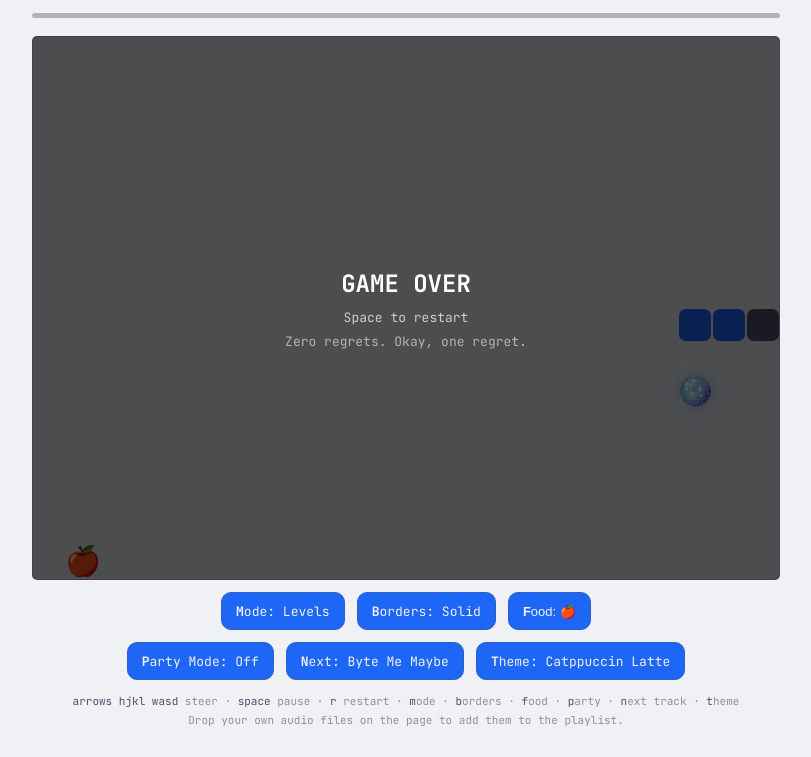
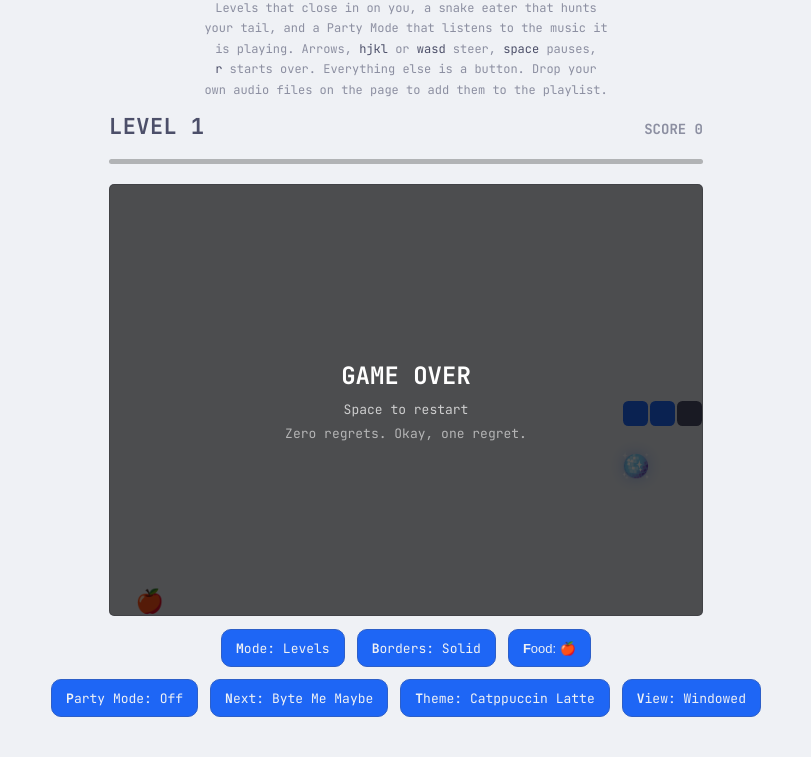
Before and after one commit to jhgundersen/oh-no-more-snake, a website with bundled scripts: page public/index.html in a window 1280 px wide. Shown: the part 63-820 px from the top of the page, without its empty margins (234-1045 px from the left). Built offline with nearby package versions, Linux system fonts and the light colour scheme.

Commit message:
Add a page title and a fullscreen view

```diff
--- a/public/index.html
+++ b/public/index.html
@@ -49,13 +49,13 @@
 		}
 
 		body {
-			min-height: 100svh;
+			height: 100svh;
 			display: flex;
 			flex-direction: column;
 			align-items: center;
 			justify-content: center;
 			gap: 12px;
-			padding: 28px 16px;
+			padding: 20px 16px;
 			background: var(--bg);
 			color: var(--fg);
 			font-family: 'JetBrains Mono', ui-monospace, SFMono-Regular, Menlo, monospace;
@@ -66,21 +66,76 @@
 			-webkit-text-size-adjust: 100%;
 		}
 
-		/* #app spans whatever the viewport allows and is measured to pick the
-		   cell size. Its children are the ones capped to the board's width, so
-		   the measurement never depends on the answer it produces. */
-		#app {
+		h1 {
+			margin: 0;
+			font-size: 22px;
+			font-weight: 700;
+			letter-spacing: 0.06em;
+			text-align: center;
+		}
+
+		.sub {
+			margin: 0;
+			max-width: 56ch;
+			font-size: 12px;
+			line-height: 1.7;
+			color: var(--muted);
+			text-align: center;
+			text-wrap: balance;
+		}
+
+		.sub kbd {
+			font: inherit;
+			color: var(--fg);
+		}
+
+		/* Everything inside #stage is the game; everything outside it is the
+		   page around the game. That is the whole of the fullscreen feature —
+		   the browser renders only the fullscreen element's subtree, so the
+		   title and the blurb go without a single rule hiding them. */
+		#stage {
 			width: 100%;
 			max-width: 900px;
+			min-height: 0;
+			flex: 1 1 auto;
 			display: flex;
 			flex-direction: column;
 			align-items: center;
 			gap: 12px;
 		}
 
-		#app > * {
+		/* The two strips that read as part of the board are aligned to it. The
+		   board's own frame is not, because it is the thing being measured to
+		   decide that width — and neither are the controls, because where they
+		   wrap decides how much height is left for the board, and a width that
+		   depends on the board would make that circular. */
+		#head,
+		#meters {
 			width: 100%;
 			max-width: var(--board-w);
+		}
+
+		#controls {
+			width: 100%;
+		}
+
+		/* The fullscreen element gets a transparent backdrop by default, which
+		   in practice means black — a shade no palette here is using. */
+		#stage:fullscreen,
+		#stage.faux {
+			background: var(--bg);
+			padding: 16px;
+			max-width: none;
+		}
+
+		/* iOS Safari has no Element.requestFullscreen at all, and a URL
+		   parameter can never drive the real one, so the same look is
+		   available as plain CSS. */
+		#stage.faux {
+			position: fixed;
+			inset: 0;
+			z-index: 50;
+			width: auto;
 		}
 
 		#head {
@@ -176,12 +231,23 @@
 			display: none !important;
 		}
 
+		/* The frame takes whatever height the rest of the column leaves, and the
+		   canvas is centred inside it without contributing any height of its
+		   own. That is what lets resize() ask "how much room is left?" instead
+		   of adding up its siblings — and it is why fullscreen needs no special
+		   arithmetic. */
 		#board-frame {
-			display: flex;
-			justify-content: center;
+			position: relative;
+			flex: 1 1 auto;
+			min-height: 0;
+			width: 100%;
 		}
 
 		#board {
+			position: absolute;
+			left: 50%;
+			top: 50%;
+			transform: translate(-50%, -50%);
 			display: block;
 			touch-action: none;
 			cursor: pointer;
@@ -238,19 +304,6 @@
 			font-weight: 700;
 		}
 
-		#hint {
-			margin: 0;
-			text-align: center;
-			font-size: 11px;
-			line-height: 1.7;
-			color: var(--muted);
-		}
-
-		#hint kbd {
-			font: inherit;
-			color: var(--fg);
-		}
-
 		/* Full-page, above everything, and never in the way of a click. */
 		#splash {
 			position: fixed;
@@ -270,13 +323,16 @@
 			white-space: nowrap;
 		}
 
-		@media (max-height: 620px) {
+		/* On a short screen the blurb is the first thing to go: the board is
+		   what the page is for. */
+		@media (max-height: 640px) {
 			body {
-				padding: 10px;
+				padding: 8px;
 				gap: 8px;
 			}
 
-			#hint {
+			h1,
+			.sub {
 				display: none;
 			}
 		}
@@ -284,7 +340,18 @@
 </head>
 
 <body>
-	<main id="app">
+
+	<h1>Oh No! More Snake</h1>
+
+	<p class="sub">
+		Levels that close in on you, a snake eater that hunts your tail, and a
+		Party Mode that listens to the music it is playing. Arrows,
+		<kbd>hjkl</kbd> or <kbd>wasd</kbd> steer, <kbd>space</kbd> pauses,
+		<kbd>r</kbd> starts over. Everything else is a button. Drop your own
+		audio files on the page to add them to the playlist.
+	</p>
+
+	<main id="stage">
 		<div id="head">
 			<div id="level">LEVEL 1</div>
 			<div id="score">SCORE 0</div>
@@ -311,25 +378,22 @@
 				<button type="button" id="party"></button>
 				<button type="button" id="next"></button>
 				<button type="button" id="theme"></button>
+				<button type="button" id="view"></button>
 			</div>
 		</div>
 
-		<p id="hint">
-			<kbd>arrows</kbd> <kbd>hjkl</kbd> <kbd>wasd</kbd> steer · <kbd>space</kbd> pause ·
-			<kbd>r</kbd> restart · <kbd>m</kbd>ode · <kbd>b</kbd>orders · <kbd>f</kbd>ood ·
-			<kbd>p</kbd>arty · <kbd>n</kbd>ext track · <kbd>t</kbd>heme<br>
-			Drop your own audio files on the page to add them to the playlist.
-		</p>
+		<!-- Inside the stage, or fullscreen would render neither: only the
+		     fullscreen element's own subtree is drawn. -->
+		<canvas id="splash" hidden></canvas>
+		<p id="status" class="sr-only" role="status" aria-live="polite"></p>
 	</main>
-
-	<canvas id="splash" hidden></canvas>
-	<p id="status" class="sr-only" role="status" aria-live="polite"></p>
 
 	<noscript>
 		<p>Oh No! More Snake needs JavaScript. It is one page of it, and no trackers.</p>
 	</noscript>
 
 	<script type="module" src="snake/web.js"></script>
+
 </body>
 
 </html>
--- a/public/snake/web.js
+++ b/public/snake/web.js
@@ -394,6 +394,7 @@ addEventListener("keydown", event => {
       case "p": music.toggle(); break
       case "n": music.nextTrack(); break
       case "t": cycleTheme(); break
+      case "v": toggleFullscreen(); break
       default: return
     }
   }
@@ -401,9 +402,14 @@ addEventListener("keydown", event => {
   updateHud()
 })
 
-// Escape has nothing to close in a browser, so it does the useful half of what
-// it does on the desktop: it stops the game rather than the page.
+// Escape has no window to close here. Real fullscreen is the browser's to
+// exit, but the CSS stand-in has to be told; failing that, Escape does the
+// useful half of what it does on the desktop and stops the game.
 function pauseIfRunning() {
+  if (stage.classList.contains("faux")) {
+    setFaux(false)
+    return
+  }
   if (game.running && !game.gameOver) game.togglePause()
 }
 
@@ -459,7 +465,11 @@ const buttons = [
   { id: "next", letter: "N", rest: () => `ext: ${music.trackName}`,
     name: () => `Next soundtrack, currently ${music.trackName}`, act: () => music.nextTrack() },
   { id: "theme", letter: "T", rest: () => `heme: ${theme.name}`,
-    name: () => `Theme: ${theme.name}`, act: () => cycleTheme() }
+    name: () => `Theme: ${theme.name}`, act: () => cycleTheme() },
+  // Not "Fullscreen", because bolding its first letter would claim `f`, which
+  // has cycled the food skin since the desktop version.
+  { id: "view", letter: "V", rest: () => `iew: ${isFullscreen() ? "Fullscreen" : "Windowed"}`,
+    name: () => `View: ${isFullscreen() ? "Fullscreen" : "Windowed"}`, act: () => toggleFullscreen() }
 ]
 
 for (const button of buttons) {
@@ -467,6 +477,62 @@ for (const button of buttons) {
     button.act()
     updateHud()
   })
+}
+
+// --- fullscreen --------------------------------------------------------------
+
+// Fullscreening the stage lets the browser hide its siblings; nothing here
+// hides the title and the blurb, they are simply outside the subtree drawn.
+const stage = el("stage")
+
+const fullscreenElement = () => document.fullscreenElement || document.webkitFullscreenElement || null
+const isFullscreen = () => fullscreenElement() === stage || stage.classList.contains("faux")
+
+// iOS Safari has no requestFullscreen at all, and a framed page may be refused,
+// so the CSS version stands in rather than leaving a button that does nothing.
+function setFaux(on) {
+  stage.classList.toggle("faux", on)
+  afterFullscreen()
+}
+
+function toggleFullscreen() {
+  if (isFullscreen()) {
+    const exit = document.exitFullscreen || document.webkitExitFullscreen
+    if (fullscreenElement() && exit) exit.call(document)
+    else setFaux(false)
+    return
+  }
+  const request = stage.requestFullscreen || stage.webkitRequestFullscreen
+  if (!request) return setFaux(true)
+  let asked
+  try {
+    asked = request.call(stage)
+  } catch {
+    return setFaux(true)
+  }
+  asked?.catch?.(() => setFaux(true))
+}
+
+function afterFullscreen() {
+  resize()
+  updateHud()
+}
+
+document.addEventListener("fullscreenchange", afterFullscreen)
+document.addEventListener("webkitfullscreenchange", afterFullscreen)
+
+// Accepts ?full, ?full=1 and ?fullscreen; ?full=0, ?full=false and ?full=off
+// are an explicit no, so the parameter can be templated in as a variable
+// without the caller having to add and remove it. It can only ever reach the
+// CSS half: the Fullscreen API refuses any request that did not come from a
+// gesture, which a URL never is. For kiosks, second monitors and screenshots.
+function fullParameter() {
+  const query = new URLSearchParams(location.search)
+  const value = query.has("full") ? query.get("full")
+    : query.has("fullscreen") ? query.get("fullscreen")
+    : null
+  if (value === null) return false
+  return value !== "0" && value !== "false" && value !== "off"
 }
 
 function cycleTheme() {
@@ -537,15 +603,29 @@ function announce(text) {
 let cell = 20
 
 function resize() {
-  // #app is measured rather than the board's own frame: the frame is capped to
-  // --board-w, which this function sets, and measuring it would let the board
-  // shrink but never grow again.
-  const available = el("app").getBoundingClientRect()
-  // Whole pixels per cell, so a 22-wide board never lands on a half pixel and
-  // draws the snake one shade blurry.
-  const byWidth = Math.floor(available.width / COLUMNS)
-  const byHeight = Math.floor((innerHeight - el("head").offsetHeight - el("controls").offsetHeight - 120) / ROWS)
-  cell = Math.max(12, Math.min(34, Math.min(byWidth, byHeight)))
+  // The frame is a flex child that already holds exactly the room the rest of
+  // the column left over, and the canvas inside it is absolutely positioned,
+  // so measuring the frame asks the layout what is left instead of adding up
+  // siblings. Fullscreen needs no special case for the same reason.
+  const frame = el("board-frame")
+  // A big monitor does not want a board the size of a wall — 40 keeps it
+  // inside the 900px column the rest of the page lives in. A screen given over
+  // entirely to the game may as well use it.
+  const largest = isFullscreen() ? 64 : 40
+
+  // Only the head and the meters follow --board-w, and neither changes height
+  // with width, so one pass is normally the answer. The second is there for
+  // the case where a long track name wraps the header.
+  let previous = -1
+  for (let pass = 0; pass < 2 && cell !== previous; ++pass) {
+    previous = cell
+    // Whole pixels per cell, so a 22-wide board never lands on a half pixel
+    // and draws the snake one shade blurry.
+    const byWidth = Math.floor(frame.clientWidth / COLUMNS)
+    const byHeight = Math.floor(frame.clientHeight / ROWS)
+    cell = Math.max(12, Math.min(largest, Math.min(byWidth, byHeight)))
+    document.documentElement.style.setProperty("--board-w", `${COLUMNS * cell}px`)
+  }
 
   const { width, height } = boardSize(cell)
   const ratio = Math.min(3, devicePixelRatio || 1)
@@ -554,7 +634,6 @@ function resize() {
   canvas.style.width = `${width}px`
   canvas.style.height = `${height}px`
   ctx.setTransform(ratio, 0, 0, ratio, 0, 0)
-  document.documentElement.style.setProperty("--board-w", `${width}px`)
 
   splashCanvas.width = Math.round(innerWidth * ratio)
   splashCanvas.height = Math.round(innerHeight * ratio)
@@ -654,6 +733,7 @@ addEventListener("visibilitychange", () => {
 })
 
 applyTheme()
+if (fullParameter()) setFaux(true)
 resize()
 detectNerdFont().then(resize)
 requestAnimationFrame(now => {
```
Also changed, not shown: AGENTS.md (+16 -1 lines), README.md, screenshot.png.
